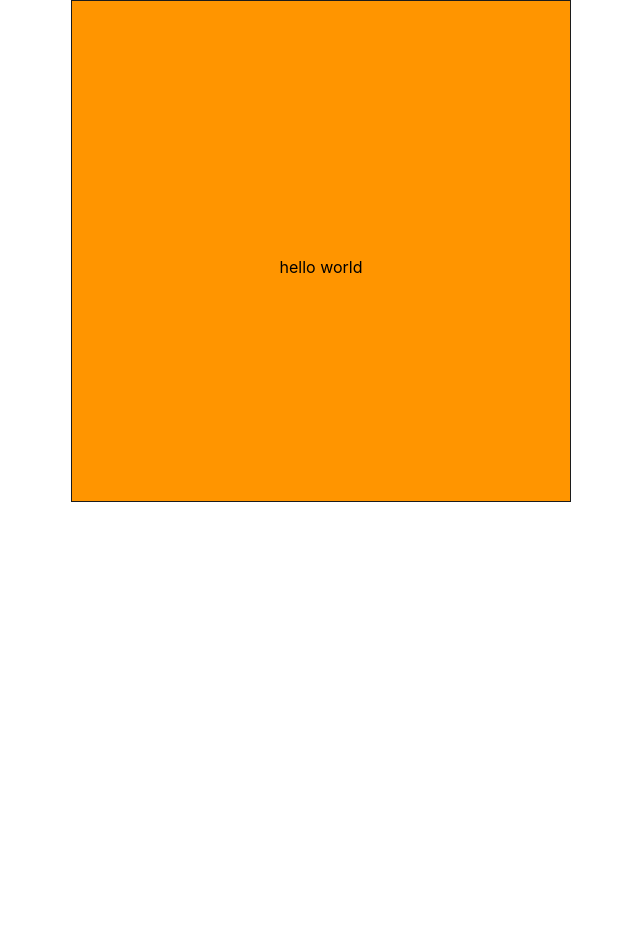
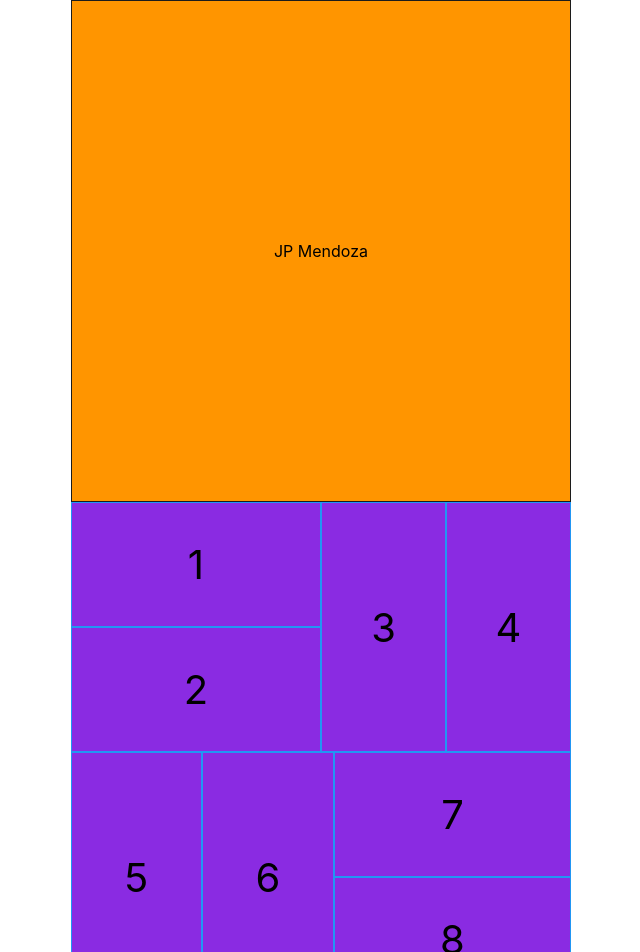
Before and after one commit to jpjpjp8/midtermexam, a React (Create React App) app: page / in a window 1280 px wide. Shown: the top 952 px of the page, without its empty margins (319-959 px from the left). Before the commit the page ends 800 px from the top, so only its background shows below. Built offline with nearby package versions, Linux system fonts and the light colour scheme.

Commit message:
Update App.js

```diff
--- a/src/App.js
+++ b/src/App.js
@@ -1,24 +1,48 @@
-import React, { useState } from 'react';
 import './App.css';
 
-
-function Mendoza({ hw }) {
+function Mendoza({text}) {
   return (
-      <div className="Mendoza">
-        <p>{hw}</p>
-      </div>
+    <div className="Mendoza">
+      {text}
+    </div>
   );
 }
 
 
-export default function App() {
-  const [resume, setResume] = useState({
-    hw: "hello world",
-  });
 
+
+
+function Mendoza2() {
   return (
-    <div className="App">
-      <Mendoza hw={resume.hw} />
+    <div class="Mendoza2">
+      <div class="flex-container">
+        <div class="flex-container-left">
+          <div class="item1">1</div>
+          <div class="item2">2</div>
+        </div>
+        <div class="flex-container-right">
+          <div class="item3">3</div>
+          <div class="item4">4</div>
+        </div>
+      </div>
+      <div class="grid-container">
+      <div class="item5">5</div>
+      <div class="item6">6</div>
+      <div class="item7">7</div>
+      <div class="item8">8</div>
+      </div>
     </div>
   );
 }
+
+
+
+
+export default function App() {
+  return (
+    <div>
+      <Mendoza text={"JP Mendoza"}/>
+      <Mendoza2 />
+    </div>
+  );
+}
```
